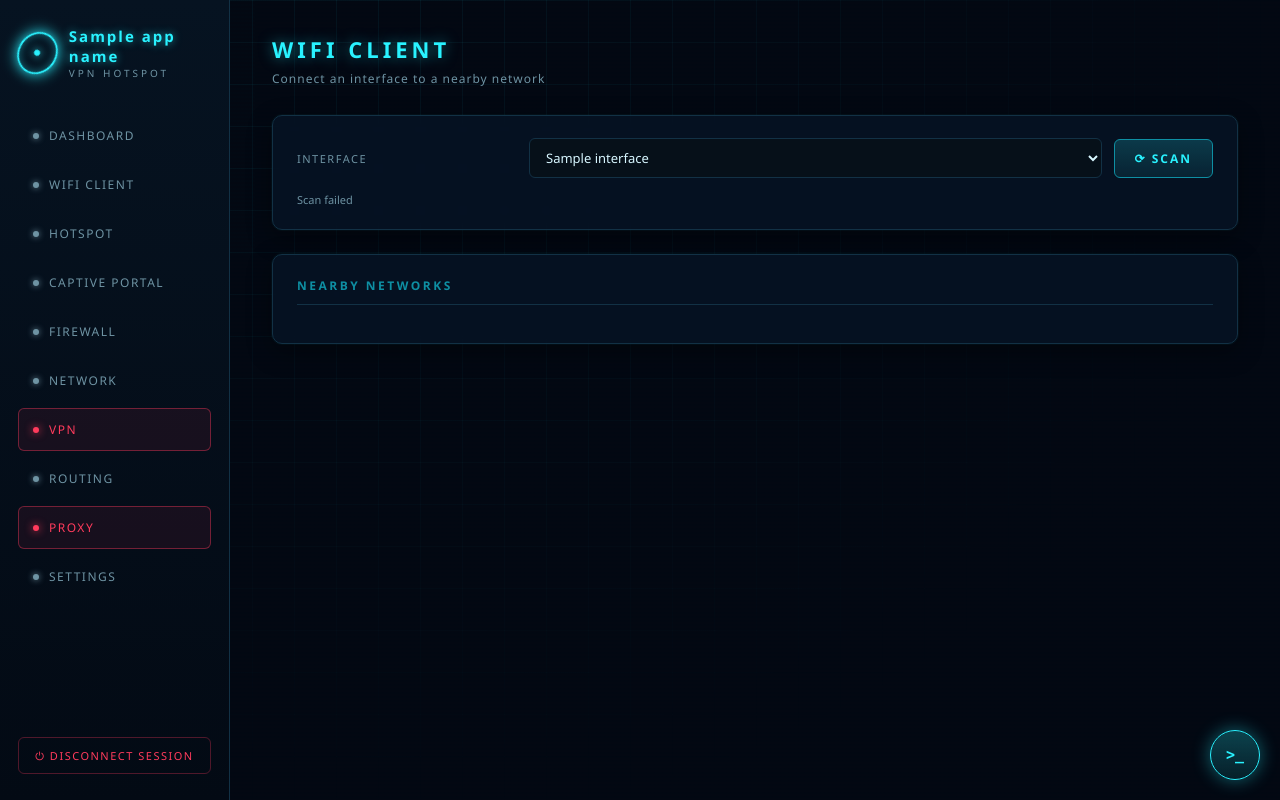
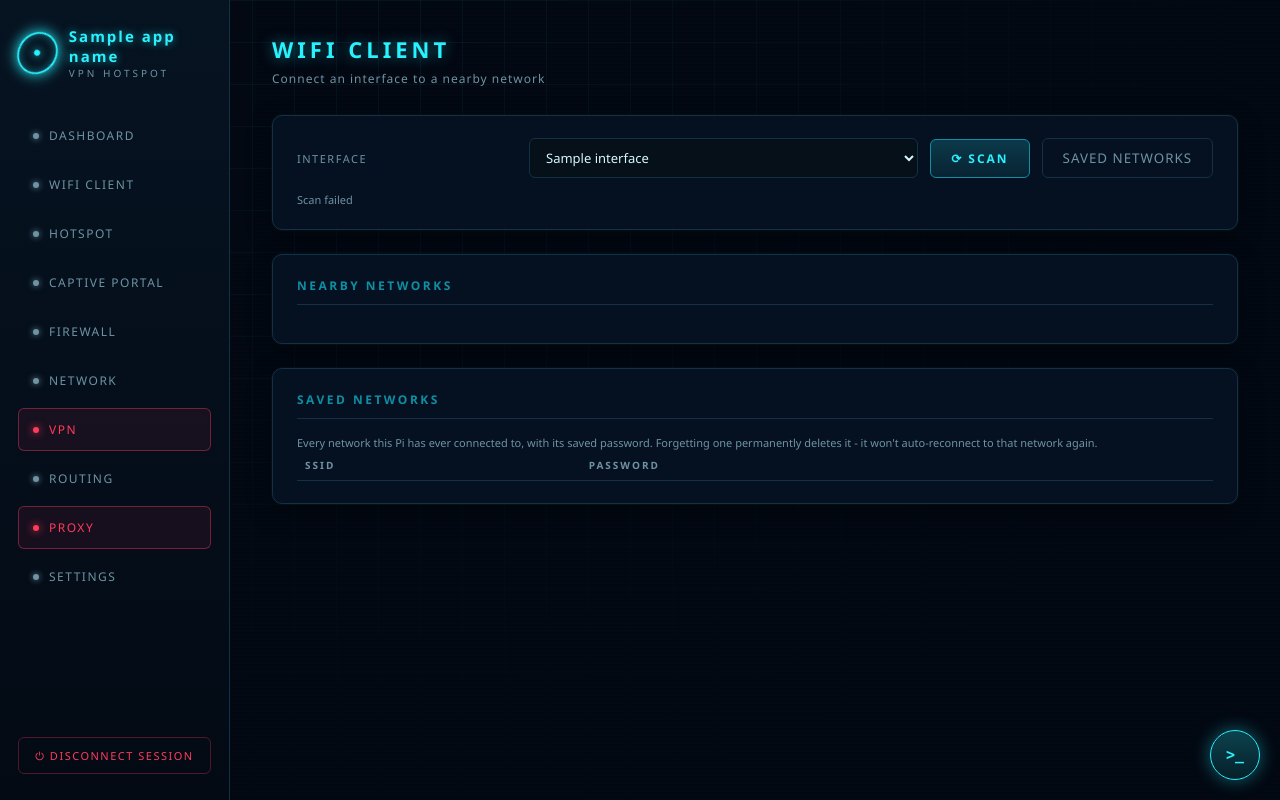
Before and after one commit to PantherDecode/PantherPi-VPN-Hotspot, a Python web app: template templates/wifi_client.html in a window 1280 px wide. Run offline with Jinja, Linux system fonts and the light colour scheme; the template is opened without the code that fills it: most values are stand-ins (such as "Sample title", 1, 10 or a date in 2020); lists and menus that the app fills with data are empty.

Commit message:
Add saved WiFi networks list with passwords and a permanent forget option
New SAVED NETWORKS button on the WiFi Client page lists every network
NetworkManager has ever connected to, with its saved password (shown
on demand) and a FORGET button that permanently deletes the profile.

```diff
--- a/templates/wifi_client.html
+++ b/templates/wifi_client.html
@@ -12,6 +12,7 @@
       {% for i in interfaces %}<option value="{{ i }}">{{ i }}</option>{% endfor %}
     </select>
     <button id="scan-btn" class="btn-primary">⟳ SCAN</button>
+    <button id="saved-btn" class="btn-ghost">SAVED NETWORKS</button>
   </div>
   <div id="scan-status" class="hint"></div>
 </section>
@@ -19,6 +20,16 @@
 <section class="panel">
   <h2>NEARBY NETWORKS</h2>
   <div id="network-grid" class="network-grid"></div>
+</section>
+
+<section class="panel hidden" id="saved-panel">
+  <h2>SAVED NETWORKS</h2>
+  <div class="hint">Every network this Pi has ever connected to, with its saved password. Forgetting one permanently deletes it - it won't auto-reconnect to that network again.</div>
+  <table class="data-table" id="saved-table">
+    <thead><tr><th>SSID</th><th>PASSWORD</th><th></th></tr></thead>
+    <tbody></tbody>
+  </table>
+  <div class="empty-state" id="saved-empty" style="display:none;">No saved networks</div>
 </section>
 
 <div id="connect-modal" class="modal-overlay hidden">
@@ -104,7 +115,56 @@
   if (data.ok) setTimeout(() => { closeModal(); scan(); }, 1200);
 }
 
+async function toggleSaved() {
+  const panel = document.getElementById('saved-panel');
+  if (!panel.classList.contains('hidden')) {
+    panel.classList.add('hidden');
+    return;
+  }
+  panel.classList.remove('hidden');
+  const tbody = document.querySelector('#saved-table tbody');
+  const empty = document.getElementById('saved-empty');
+  tbody.innerHTML = '';
+  empty.style.display = 'none';
+  const res = await fetch('/api/wifi/saved');
+  const data = await res.json();
+  if (!data.saved.length) {
+    empty.style.display = '';
+    return;
+  }
+  data.saved.forEach(n => {
+    const escapedName = n.name.replace(/'/g, "\\'");
+    const tr = document.createElement('tr');
+    tr.innerHTML = `
+      <td>${n.ssid}</td>
+      <td>
+        <span class="saved-pw" data-pw="${n.password.replace(/"/g, '&quot;')}">${n.password ? '••••••••' : '(open network)'}</span>
+        ${n.password ? '<button class="btn-ghost btn-sm" onclick="toggleSavedPw(this)">SHOW</button>' : ''}
+      </td>
+      <td><button class="btn-danger btn-sm" onclick="forgetNetwork('${escapedName}')">FORGET</button></td>`;
+    tbody.appendChild(tr);
+  });
+}
+
+function toggleSavedPw(btn) {
+  const span = btn.previousElementSibling;
+  const showing = btn.textContent === 'HIDE';
+  span.textContent = showing ? '••••••••' : span.dataset.pw;
+  btn.textContent = showing ? 'SHOW' : 'HIDE';
+}
+
+async function forgetNetwork(name) {
+  if (!confirm(`Permanently forget "${name}"? This can't be undone - you'll need to re-enter the password to reconnect.`)) return;
+  await fetch('/api/wifi/forget', {
+    method: 'POST', headers: {'Content-Type': 'application/json'},
+    body: JSON.stringify({name})
+  });
+  toggleSaved();
+  toggleSaved();
+}
+
 document.getElementById('scan-btn').addEventListener('click', scan);
+document.getElementById('saved-btn').addEventListener('click', toggleSaved);
 if (document.getElementById('iface-select').options.length) scan();
 </script>
 {% endblock %}
```
Also changed, not shown: app.py (+32 -0 lines).
